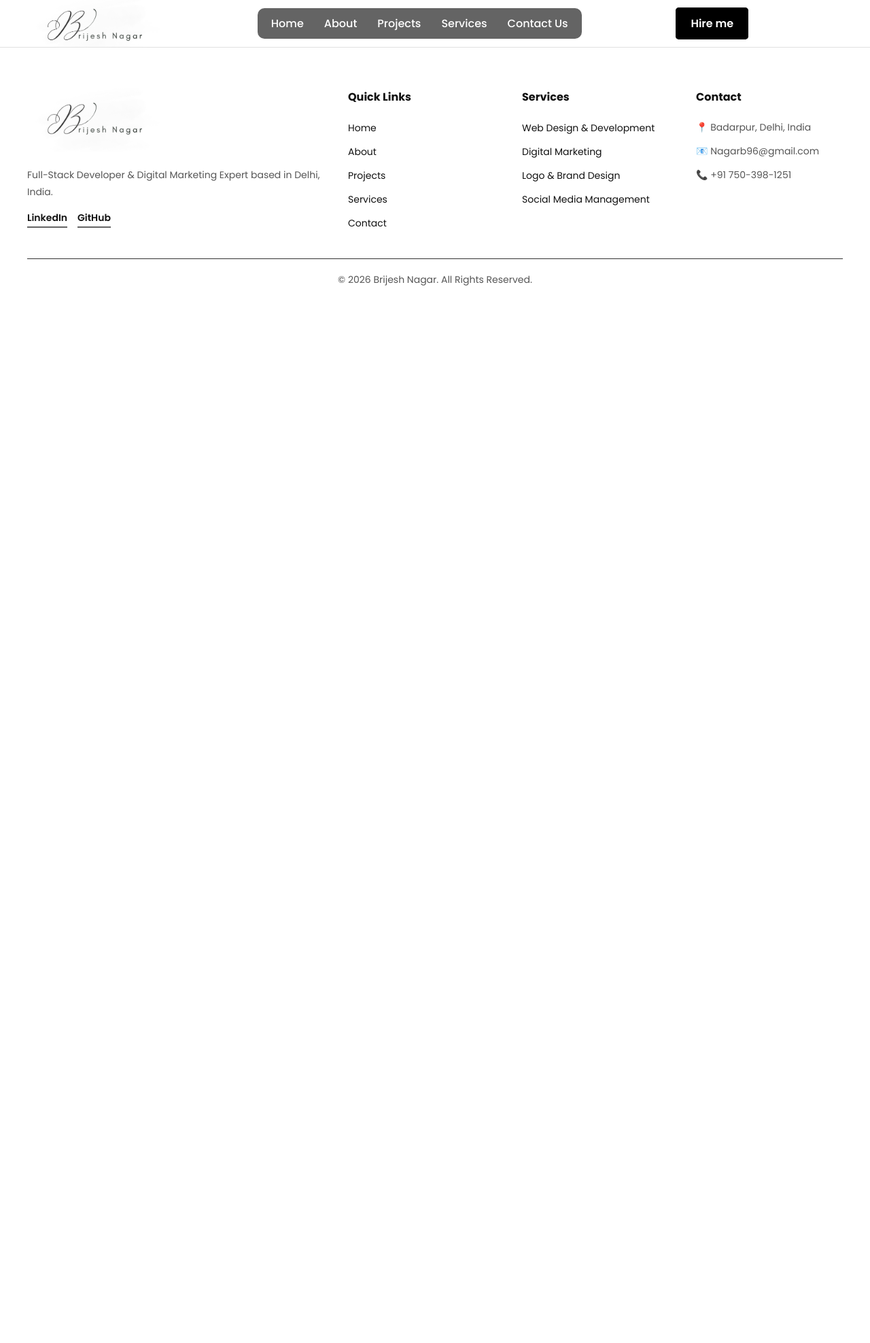
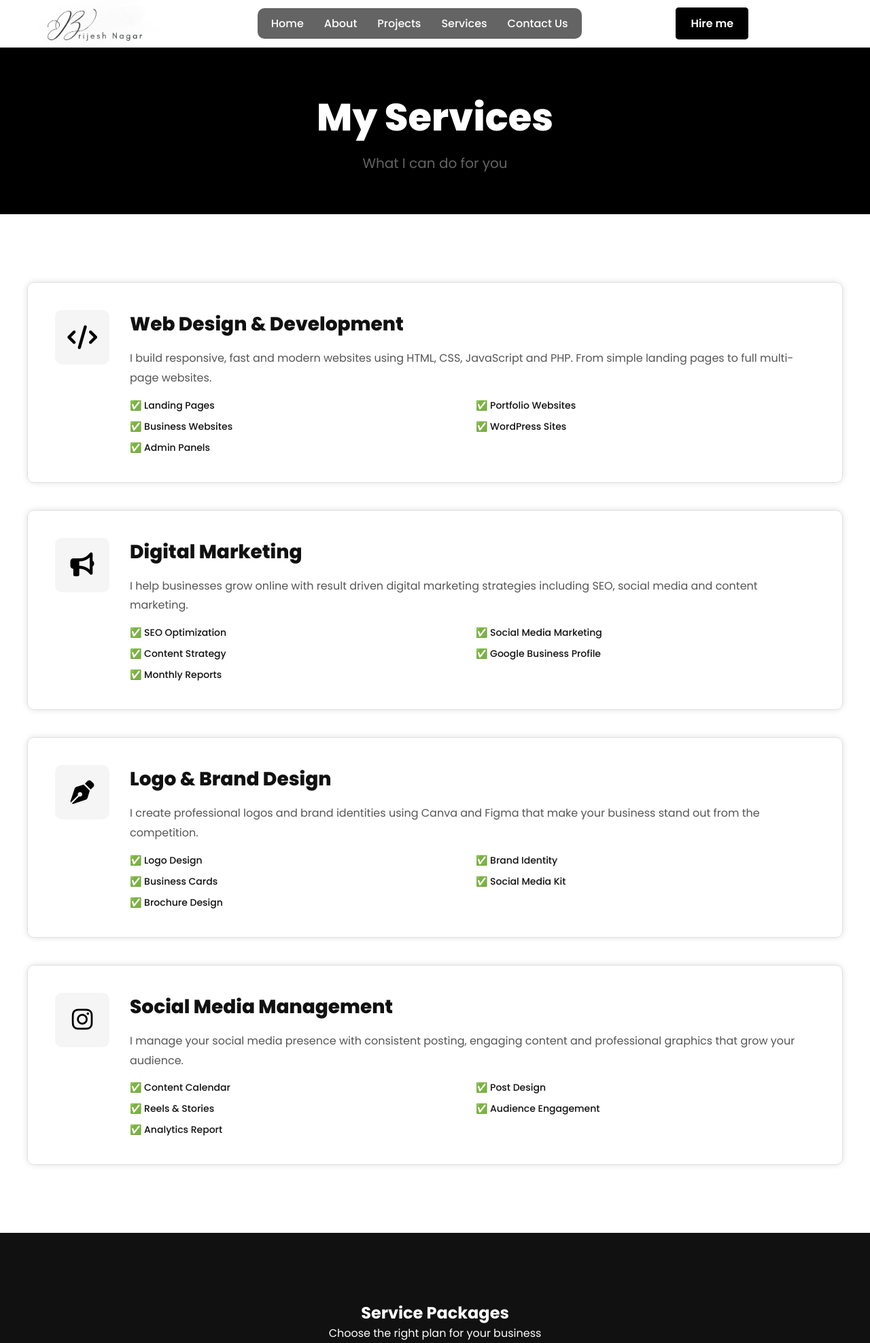
Before and after one commit to nagarb96/MyProjects, a PHP site: page /services.html in a window 1280 px wide. Shown: the top 1975 px of the page at 68% size. Before the commit the page ends 420 px from the top, so only its background shows below. Run offline with PHP 8.4, Linux system fonts and the light colour scheme.

Commit message:
service.html page done  on Project Portfolio4 New

```diff
--- a/Html&CSS/Portfolio4 New/about.html
+++ b/Html&CSS/Portfolio4 New/about.html
@@ -235,7 +235,7 @@
                 <div class="footer-links">
                     <h3>Quick Links</h3>
                     <ul>
-                        <li><a href="#">Home</a></li>
+                        <li><a href="index.html">Home</a></li>
                         <li><a href="about.html">About</a></li>
                         <li><a href="projects.html">Projects</a></li>
                         <li><a href="services.html">Services</a></li>
--- a/Html&CSS/Portfolio4 New/contact.html
+++ b/Html&CSS/Portfolio4 New/contact.html
@@ -98,7 +98,7 @@
                 <div class="footer-links">
                     <h3>Quick Links</h3>
                     <ul>
-                        <li><a href="#">Home</a></li>
+                        <li><a href="index.html">Home</a></li>
                         <li><a href="about.html">About</a></li>
                         <li><a href="projects.html">Projects</a></li>
                         <li><a href="services.html">Services</a></li>
--- a/Html&CSS/Portfolio4 New/index.html
+++ b/Html&CSS/Portfolio4 New/index.html
@@ -243,7 +243,7 @@
                 <div class="footer-links">
                     <h3>Quick Links</h3>
                     <ul>
-                        <li><a href="#">Home</a></li>
+                        <li><a href="index.html">Home</a></li>
                         <li><a href="about.html">About</a></li>
                         <li><a href="projects.html">Projects</a></li>
                         <li><a href="services.html">Services</a></li>
--- a/Html&CSS/Portfolio4 New/services.html
+++ b/Html&CSS/Portfolio4 New/services.html
@@ -23,9 +23,9 @@
              <ul class="nav-links">
                 <li><a href="index.html">Home</a></li>
                 <li><a href="about.html">About</a></li>
-                <li><a href="#">Projects</a></li>
-                <li><a href="#">Services</a></li>
-                <li><a href="#">Contact Us</a></li>
+                <li><a href="projects.html">Projects</a></li>
+                <li><a href="services.html">Services</a></li>
+                <li><a href="contact.html">Contact Us</a></li>
              </ul>
 
             <!-- CTA buttons -->
@@ -40,14 +40,226 @@
             <ul class="nav-links">
                 <li><a href="index.html">Home</a></li>
                 <li><a href="about.html">About</a></li>
-                <li><a href="#">Projects</a></li>
-                <li><a href="#">Services</a></li>
-                <li><a href="#">Contact Us</a></li>
+                <li><a href="projects.html">Projects</a></li>
+                <li><a href="services.html">Services</a></li>
+                <li><a href="contact.html">Contact Us</a></li>
              </ul>
         </div>
     </nav>
 
+    <!-- Page Hero -->
+<section class="services-hero">
+    <div class="container">
+        <div class="section-heading">
+            <h1>My Services</h1>
+            <p>What I can do for you</p>
+        </div>
+    </div>
+</section>
 
+<!-- Services Detail -->
+<section class="services-detail">
+    <div class="container">
+
+        <!-- Service 1 -->
+        <div class="service-detail-card">
+            <div class="service-detail-icon">
+                <i class="fa-solid fa-code"></i>
+            </div>
+        <div class="service-detail-content" id="webDesign">
+                <h2>Web Design & Development</h2>
+                <p>I build responsive, fast and modern websites
+                using HTML, CSS, JavaScript and PHP. From simple
+                landing pages to full multi-page websites.</p>
+                <ul class="service-features">
+                    <li>✅ Landing Pages</li>
+                    <li>✅ Portfolio Websites</li>
+                    <li>✅ Business Websites</li>
+                    <li>✅ WordPress Sites</li>
+                    <li>✅ Admin Panels</li>
+                </ul>
+            </div>
+        </div>
+
+        <!-- Service 2 -->
+        <div class="service-detail-card">
+            <div class="service-detail-icon">
+                <i class="fa-solid fa-bullhorn"></i>
+            </div>
+            <div class="service-detail-content">
+                <h2>Digital Marketing</h2>
+                <p>I help businesses grow online with result
+                driven digital marketing strategies including
+                SEO, social media and content marketing.</p>
+                <ul class="service-features">
+                    <li>✅ SEO Optimization</li>
+                    <li>✅ Social Media Marketing</li>
+                    <li>✅ Content Strategy</li>
+                    <li>✅ Google Business Profile</li>
+                    <li>✅ Monthly Reports</li>
+                </ul>
+            </div>
+        </div>
+
+        <!-- Service 3 -->
+        <div class="service-detail-card">
+            <div class="service-detail-icon">
+                <i class="fa-solid fa-pen-nib"></i>
+            </div>
+            <div class="service-detail-content">
+                <h2>Logo & Brand Design</h2>
+                <p>I create professional logos and brand identities
+                using Canva and Figma that make your business
+                stand out from the competition.</p>
+                <ul class="service-features">
+                    <li>✅ Logo Design</li>
+                    <li>✅ Brand Identity</li>
+                    <li>✅ Business Cards</li>
+                    <li>✅ Social Media Kit</li>
+                    <li>✅ Brochure Design</li>
+                </ul>
+            </div>
+        </div>
+
+        <!-- Service 4 -->
+        <div class="service-detail-card">
+            <div class="service-detail-icon">
+                <i class="fa-brands fa-instagram"></i>
+            </div>
+            <div class="service-detail-content">
+                <h2>Social Media Management</h2>
+                <p>I manage your social media presence with
+                consistent posting, engaging content and
+                professional graphics that grow your audience.</p>
+                <ul class="service-features">
+                    <li>✅ Content Calendar</li>
+                    <li>✅ Post Design</li>
+                    <li>✅ Reels & Stories</li>
+                    <li>✅ Audience Engagement</li>
+                    <li>✅ Analytics Report</li>
+                </ul>
+            </div>
+        </div>
+
+    </div>
+</section>
+
+<!-- Pricing Section — jo tune pehle banaya tha! -->
+<section class="pricing-cta">
+    <div class="container">
+        <div class="section-heading">
+            <h2>Service Packages</h2>
+            <p>Choose the right plan for your business</p>
+        </div>
+        <div class="pricing-section">
+        <div class="plans-container">
+            <div class="pricing-card">
+                <div class="plan-name">
+                    <h2>Basic</h2>
+                   <h3>99$/month</h3>
+                </div>
+                <div class="features-list">
+                    <ul>
+                        <li>Business Consultation</li>
+                        <li>Domain & Hosting Setup</li>
+                        <li>Google Business Profile Setup</li>
+                        <li>Social Media Account Setup</li>
+                        <li>1 Professional Email</li>
+                        <li>One Page Landing Website</li>
+                        <li>WhatsApp Integration</li>
+                        <li>Contact Form</li>
+                        <li>7 Days Support</li>
+                    </ul>
+                </div>
+                <div class="btn">
+                    <a href="#">Get Started</a>
+                </div>
+            </div>
+            <div class="pricing-card featured">
+                <div class="plan-name">
+                    <h2>Pro</h2>
+                    <h3>179$/month</h3>
+                </div>
+                <div class="features-list">
+                    <ul>
+                        <li>Everything in Starter</li>
+                        <li>Professional Website (5 Pages)</li>
+                        <li>Basic SEO Optimization</li>
+                        <li>Keyword Research</li>
+                        <li>On-Page SEO</li>
+                        <li>Speed Optimization</li>
+                        <li>4 Social Media Posts/Month</li>
+                        <li>Monthly Website Maintenance</li>
+                        <li>30 Days Support</li>
+                    </ul>
+                </div>
+                <div class="btn">
+                    <a href="#" class="featured-btn">Get Started</a>
+                </div>
+            </div>
+            <div class="pricing-card">
+                <div class="plan-name">
+                    <h2>Premium</h2>
+                    <h3>249$/month</h3>
+                </div>
+                <div class="features-list">
+                    <ul>
+                        <li>Everything in Growth</li>
+                        <li>Premium Custom Website</li>
+                        <li>Google Ads Management</li>
+                        <li>Meta Ads Management</li>
+                        <li>Review Management Guidance</li>
+                        <li>6–10 Social Media Posts</li>
+                        <li>Monthly Performance Report</li>
+                        <li>Off-Page SEO Campaign</li>
+                        <li>Priority Support</li>
+                    </ul>
+                </div>
+                <div class="btn">
+                    <a href="#">Get Started</a>
+                </div>
+            </div>
+        </div>
+    </div>
+</section>
+    <section class="add-on-section">
+        <div class="container">
+            <div class="section-heading">
+                <h2>Add-on Services</h2>
+            </div>
+            <div class="add-on-services">
+            <ul class="add-on-list">
+                <li>Extra Website Page</li>
+                <li>Logo Design</li>
+                <li>Business Card & Brochure</li>
+                <li>Content Writing</li>
+                <li>Product Upload</li>
+                <li>Video Editing</li>
+                <li>Email Marketing</li>
+                <li>WhatsApp Marketing</li>
+                <li>Monthly SEO</li>
+                <li>Google Ads</li>
+                <li>Meta Ads</li>
+            </ul>
+        </div>
+        </div>
+    </section>
+    </div>
+</section>
+
+<!-- CTA -->
+<section class="cta-section">
+        <div class="container">
+            <div class="cta-content">
+                <h2>Let's Work Together</h2>
+                <p>Have a project in mind? Let's build something amazing together. I'm available for freelance work.</p>
+                <div class="cta-btns">
+                    <a href="#" class="btn-primary">Get In Touch</a>
+                    <a href="tel:+917503981251" class="btn-secondary">Call Now</a>
+                </div>
+            </div>
+        </div>
+    </section>
 
 
 
@@ -69,7 +281,7 @@
                 <div class="footer-links">
                     <h3>Quick Links</h3>
                     <ul>
-                        <li><a href="#">Home</a></li>
+                        <li><a href="index.html">Home</a></li>
                         <li><a href="about.html">About</a></li>
                         <li><a href="projects.html">Projects</a></li>
                         <li><a href="services.html">Services</a></li>
--- a/Html&CSS/Portfolio4 New/style.css
+++ b/Html&CSS/Portfolio4 New/style.css
@@ -1053,6 +1053,229 @@
     color: var(--text-gray);
     margin-top: 10px;
 }
+/* Services Hero */
+.services-hero {
+    padding: 60px 0;
+    background: var(--primary);
+    text-align: center;
+}
+.services-hero .section-heading h1 {
+    font-size: var(--text-xxl);
+    font-weight: 800;
+    color: var(--text-light);
+}
+.services-hero .section-heading p {
+    color: var(--bg-dark-gray);
+    margin-top: 10px;
+    font-size: var(--text-md);
+}
+
+/* Services Detail */
+.services-detail {
+    padding: var(--section-padding);
+    background: var(--bg-light);
+}
+.services-detail .container {
+    display: flex;
+    flex-direction: column;
+    gap: 40px;
+}
+.service-detail-card {
+    display: flex;
+    gap: 30px;
+    align-items: flex-start;
+    padding: 40px;
+    border-radius: 10px;
+    border: 1px solid var(--border);
+    box-shadow: 0px 0px 10px rgb(224, 224, 224);
+    transition: transform 0.3s ease;
+}
+.service-detail-card:hover {
+    transform: translateY(-5px);
+    border-color: var(--primary);
+}
+.service-detail-icon {
+    width: 80px;
+    height: 80px;
+    background: var(--bg-gray);
+    border-radius: 10px;
+    display: flex;
+    align-items: center;
+    justify-content: center;
+    flex-shrink: 0;
+}
+.service-detail-icon i {
+    font-size: 35px;
+    color: var(--primary);
+}
+.service-detail-content {
+    display: flex;
+    flex-direction: column;
+    gap: 15px;
+}
+.service-detail-content h2 {
+    font-size: var(--text-lg);
+    font-weight: 800;
+    color: var(--text-dark);
+}
+.service-detail-content p {
+    font-size: var(--text-base);
+    color: var(--text-gray);
+    line-height: 1.8;
+}
+.service-features {
+    list-style: none;
+    display: grid;
+    grid-template-columns: repeat(2, 1fr);
+    gap: 10px;
+}
+.service-features li {
+    font-size: var(--text-sm);
+    color: var(--text-dark);
+    font-weight: 500;
+}
+.pricing-cta {
+    background: var(--bg-dark);
+    padding: var(--section-padding);
+}
+.pricing-cta .section-heading {
+    width: 100%;
+    text-align: center;
+}
+.pricing-cta .section-heading h2{
+    color: var(--accent);
+}
+.pricing-cta .section-heading p{
+    color: var(--accent);
+}
+.pricing-section {
+  width: 100%;
+}
+.plans-container {
+  display: grid;
+  grid-template-columns: repeat(3, 1fr);
+  gap: 20px;
+  padding: 50px;
+  max-width: 1280px;
+  margin: 0 auto;
+}
+.pricing-card {
+  display: flex;
+  flex-direction: column;
+  justify-content: space-between;
+  background: var(--accent);
+  padding: 20px;
+  border-radius: 20px;
+  color: var(--text-dark);
+}
+.plan-name {
+  font-size: 20px;
+  font-weight: 600;
+}
+.plan-pricing {
+  font-size: 30px;
+  font-weight: 600;
+}
+.featured {
+  background: var(--bg-gray);
+}
+.pricing-card:hover {
+  background: var(--bg-gray);
+  transform: scale(1.05);
+}
+.pricing-card:hover .btn a {
+  background: var(--bg-dark);
+  color: var(--text-light);
+}
+.features-list {
+  display: flex;
+  flex-direction: column;
+  gap: 1px;
+  padding: 20px 0;
+}
+.features-list ul {
+  padding: 0;
+  display: flex;
+  flex-direction: column;
+}
+.btn {
+  bottom: 20px;
+  color: var(--white);
+  border: none;
+  border-radius: 20px;
+  cursor: pointer;
+  display: flex;
+  margin-top: auto;
+}
+.btn a {
+  text-decoration: none;
+  color: var(--white);
+  text-transform: uppercase;
+  background: var(--primary-color);
+  padding: 10px 20px;
+  border-radius: 20px;
+}
+.btn a:hover {
+  background: var(--white);
+  color: var(--black);
+}
+.btn .featured-btn {
+    background: var(--black);
+}
+.btn .featured-btn:hover {
+    background: var(--white);
+    color: var(--black);
+}
+.features-list li {
+  list-style: none;
+  color: var(--white);
+  padding: 8px;
+  display: flex;
+  align-items: center;
+  font-size: 12px;
+  gap: 3px;
+  border-radius: 20px;
+}
+.add-on-section {
+    background: var(--accent);
+    padding: var(--section-padding);
+}
+.add-on-section .section-heading {
+    width: 100%;
+    text-align: center;
+}
+.add-on-services {
+  display: flex;
+  flex-direction: column;
+  align-items: center;
+  gap: 20px;
+  background: var(--accent);
+  padding: 50px;
+}
+.add-on-services h2 {
+  color: var(--white);
+  font-size: 30px;
+}
+.add-on-list {
+  display: grid;
+  grid-template-columns: repeat(4, 1fr);
+  gap: 20px;
+  padding: 20px;
+  max-width: 1280px;
+  margin: 0 auto;
+}
+.add-on-list li {
+  list-style: none;
+  background: var(--bg-dark);
+  color: var(--accent);
+  padding: 8px;
+  display: flex;
+  align-items: center;
+  justify-content: center;
+  border-radius: 20px;
+  border: 2px solid var(--text-dark);
+  text-align: center;
+}
 
 
     @media only screen and (max-width: 600px) {
@@ -1175,5 +1398,22 @@
         .contact-content {
             grid-template-columns: 1fr;
         }
-
+        .service-detail-card {
+        flex-direction: column;
+        }
+        .service-features {
+            grid-template-columns: repeat(1, 1fr);
+        }
+         .plans-container {
+            grid-template-columns: repeat(1, 1fr);
+        }
+        .pricing-card {
+            text-align: center;
+        }
+        .features-list li {
+            justify-content: center;
+        }
+        .add-on-list {
+            grid-template-columns: repeat(1, 1fr);
+        }
 }
```
Also changed, not shown: Html&CSS/Portfolio4 New/projects.html (+4 -4 lines).
